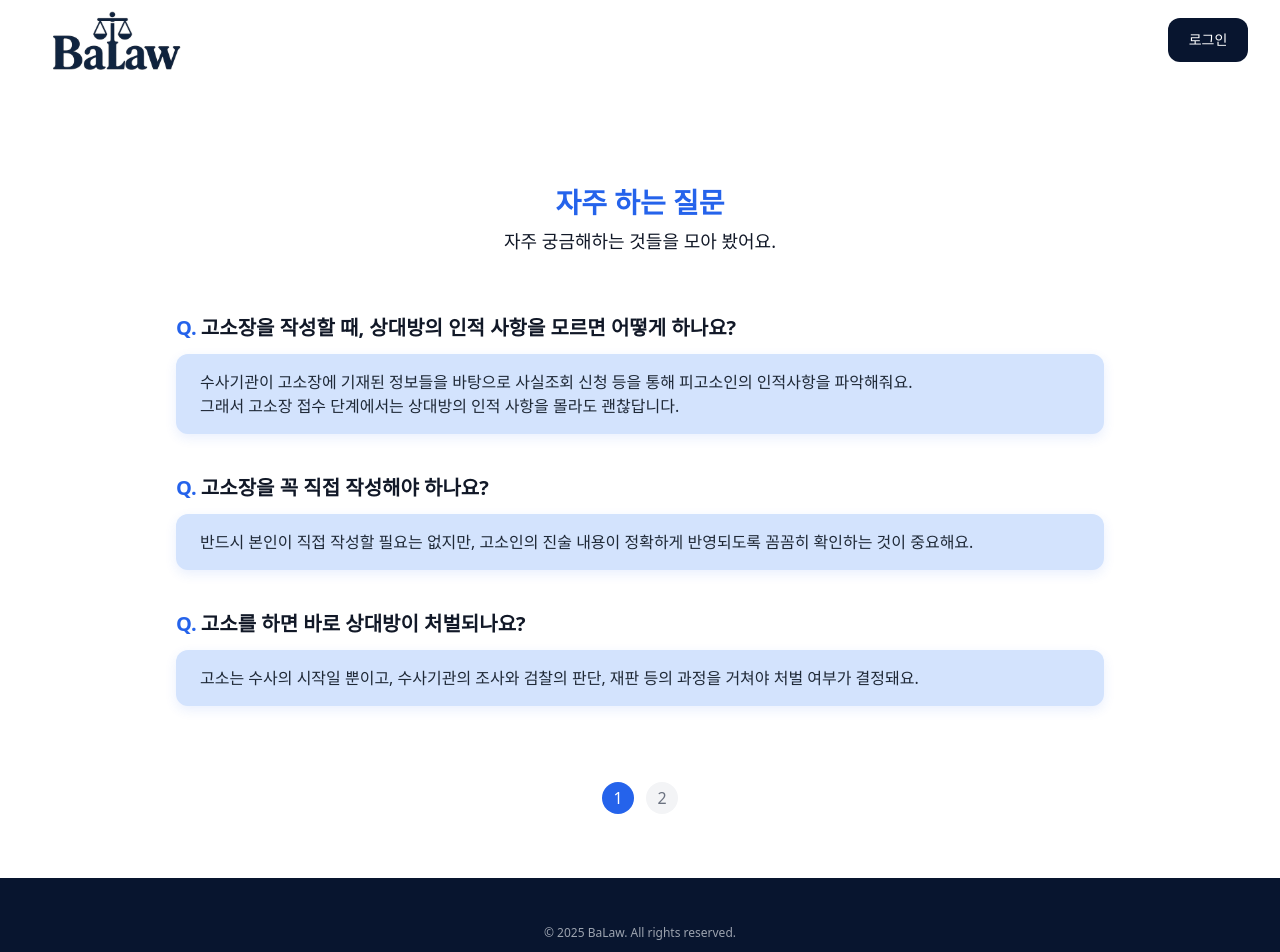
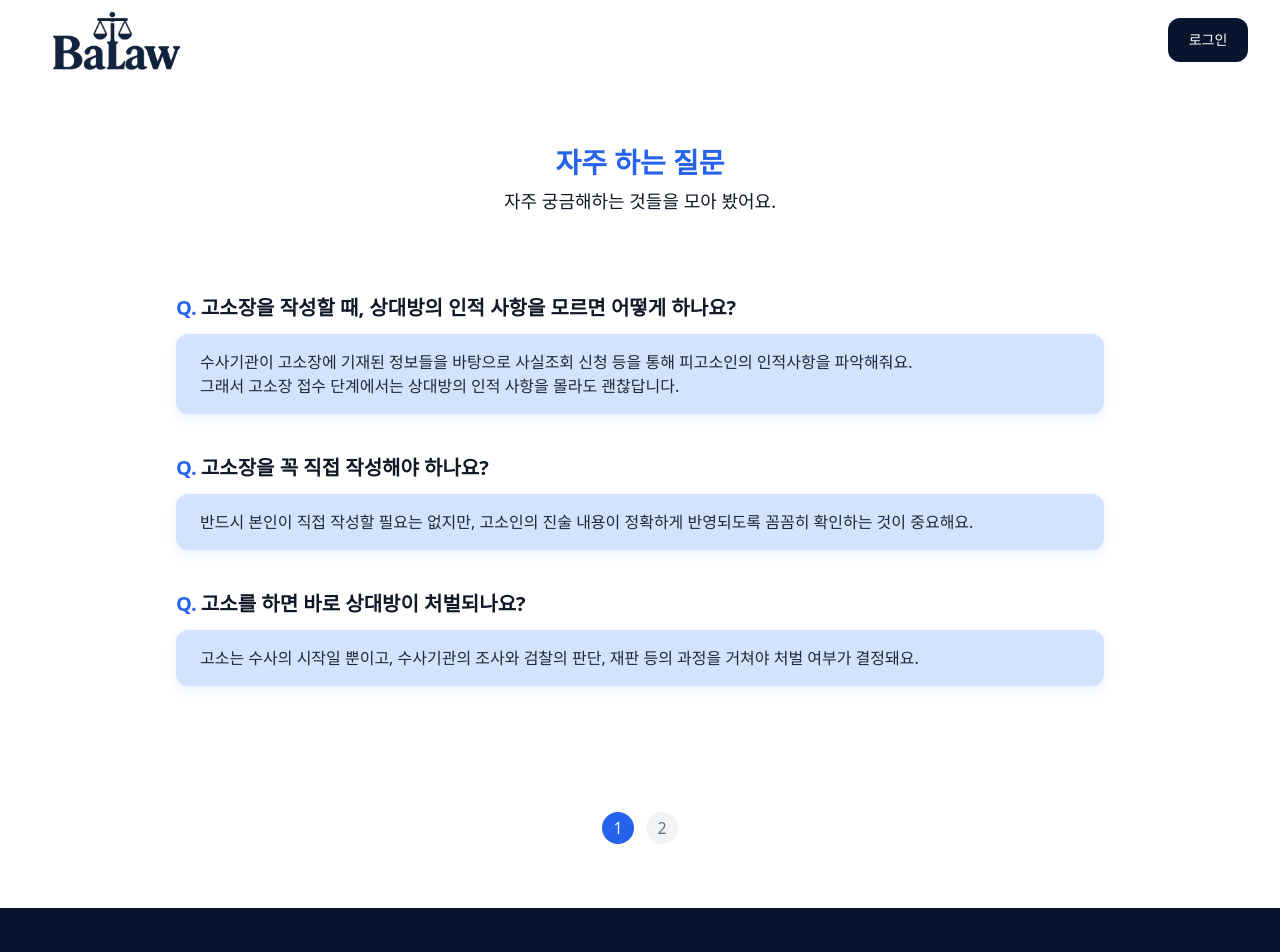
Before and after one commit to capston-design-baro/Baro-Front, a React (Vite) app: page /faq in a window 1280 px wide. Shown: the top 952 px of the page. Built offline with nearby package versions, Linux system fonts and the light colour scheme; no server answers; a web font is replaced by a local one.

Commit message:
💄 Style: 간격 조정

```diff
--- a/src/pages/FaqPage.tsx
+++ b/src/pages/FaqPage.tsx
@@ -8,10 +8,7 @@ const FaqPage: React.FC = () => {
     <div className="flex min-h-screen flex-col bg-white">
       <Header />
       <main className="flex-1">
-        {/* 위쪽 여백 살짝 주고 */}
-        <div className="mt-10">
-          <FaqSection />
-        </div>
+        <FaqSection />
       </main>
       <Footer />
     </div>
--- a/src/sections/FaqSection.tsx
+++ b/src/sections/FaqSection.tsx
@@ -21,7 +21,7 @@ const FaqSection: React.FC = () => {
 
   return (
     <section className="bg-neutral-0 w-full">
-      <div className="mx-auto flex max-w-[960px] flex-col items-center gap-15 px-4 py-16">
+      <div className="mx-auto flex max-w-[960px] flex-col items-center gap-20 px-4 py-16">
         {/* 상단 타이틀 영역 */}
         <IntroHeader
           title="자주 하는 질문"
@@ -31,7 +31,7 @@ const FaqSection: React.FC = () => {
         />
 
         {/* FAQ 리스트 + 페이지네이션 묶음 -> 높이 고정 */}
-        <div className="flex min-h-[500px] w-full flex-col justify-between">
+        <div className="flex min-h-[550px] w-full flex-col justify-between">
           {/* FAQ 리스트 (한 화면에 최대 3개) */}
           <div className="flex w-full flex-1 flex-col gap-10">
             {visibleFaqs.map((item) => (
@@ -43,7 +43,7 @@ const FaqSection: React.FC = () => {
           </div>
 
           {/* 페이지네이션 버튼 */}
-          <div className="mt-4 flex items-center justify-center gap-3">
+          <div className="mt-8 flex items-center justify-center gap-3">
             {Array.from({ length: totalPages }).map((_, idx) => {
               const isActive = idx === currentPage;
               return (
```
